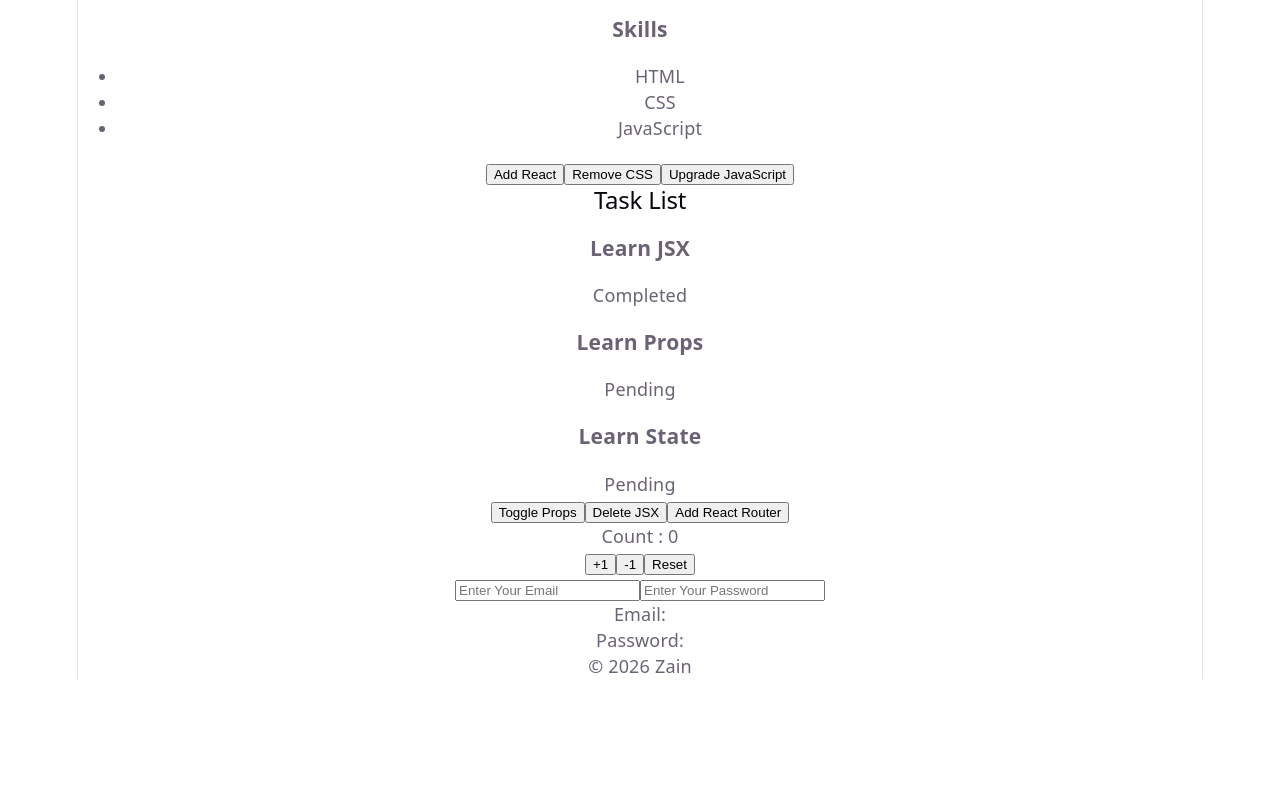
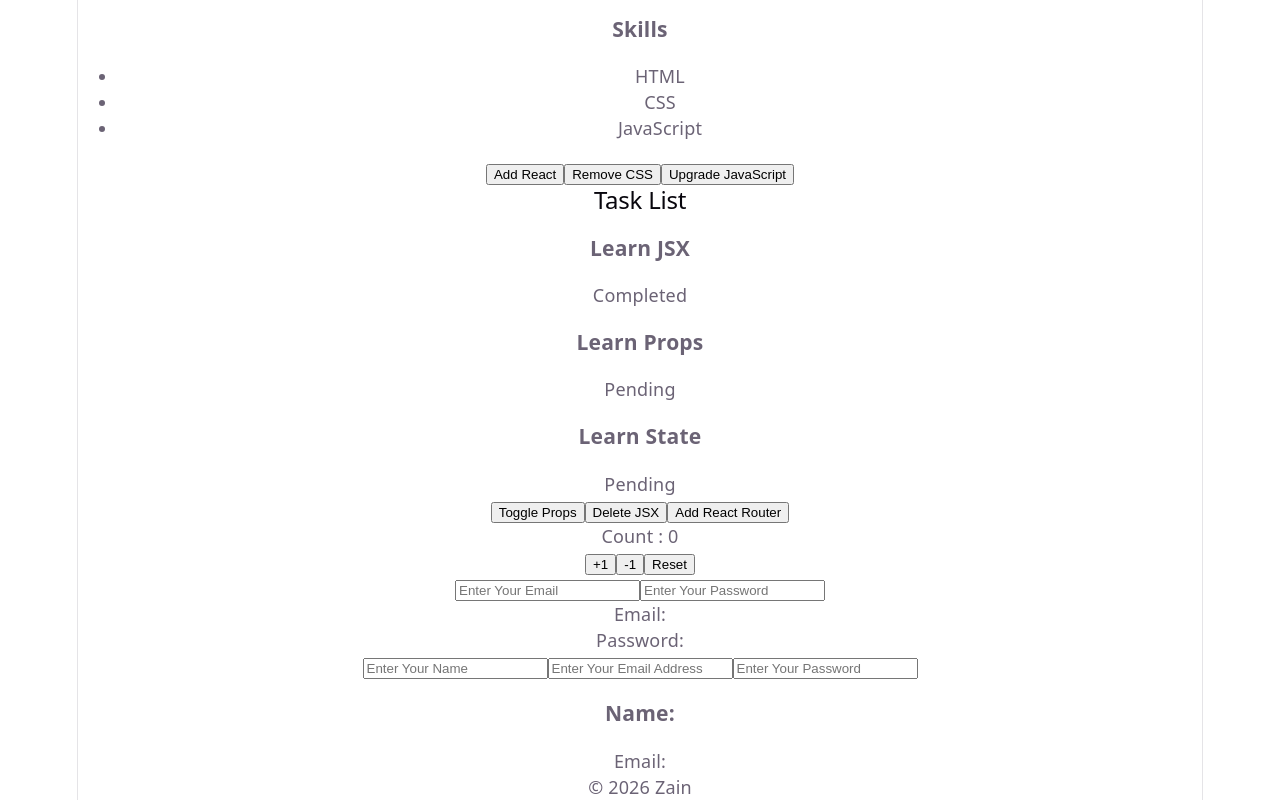
Before and after one commit to TheZainCode/react-mental-mode, a React (Vite) app: page / in a window 1280 px wide. Shown: the part 2232-3032 px from the top of the page. Before the commit the page ends 2911 px from the top, so only its background shows below. Built offline with nearby package versions, Linux system fonts and the light colour scheme.

Commit message:
feat : Learning Multiple Form Fields with one State Object and adding RegisterForm File to App

```diff
--- a/src/App.jsx
+++ b/src/App.jsx
@@ -16,6 +16,7 @@ import TaskList from './components/TaskList.jsx';
 import CounterControls from './components/CounterControls.jsx';
 import CounterDisplay from './components/CounterDisplay.jsx';
 import LoginForm from './components/LoginForm.jsx';
+import RegisterForm from './components/RegisterForm.jsx';
 
 function App() {
   const [count, setCount]=useState(0);
@@ -65,6 +66,7 @@ function handleReset(){
         onDecrease={handleDecrease}
         onReset={handleReset} />
         <LoginForm />
+        <RegisterForm />
       </main>
       <Footer />
     </>
--- /dev/null
+++ b/src/components/RegisterForm.jsx
@@ -0,0 +1,29 @@
+import { useState } from "react";
+function RegisterForm(){
+    const [formData, setFormData]=useState({
+        name: "",
+        email: "",
+        password: ""
+    });
+    function handleChange(event){
+        const { name, value}=event.target;
+        setFormData((prevData) => ({
+            ...prevData,
+            [name] : value
+        }))
+    }
+    return(
+        <>
+        <form>
+            <input type="text" name="name" value={formData.name} onChange={handleChange} placeholder="Enter Your Name" />
+            <input type="email" name="email" value={formData.email} onChange={handleChange} placeholder="Enter Your Email Address" />
+            <input type="password" name="password" value={formData.password} onChange={handleChange} placeholder="Enter Your Password" />
+        </form>
+        <section>
+            <h3>Name: { formData.name }</h3>
+            <p>Email: {formData.email }</p>
+        </section>
+        </>
+    )
+}
+export default RegisterForm;
```
